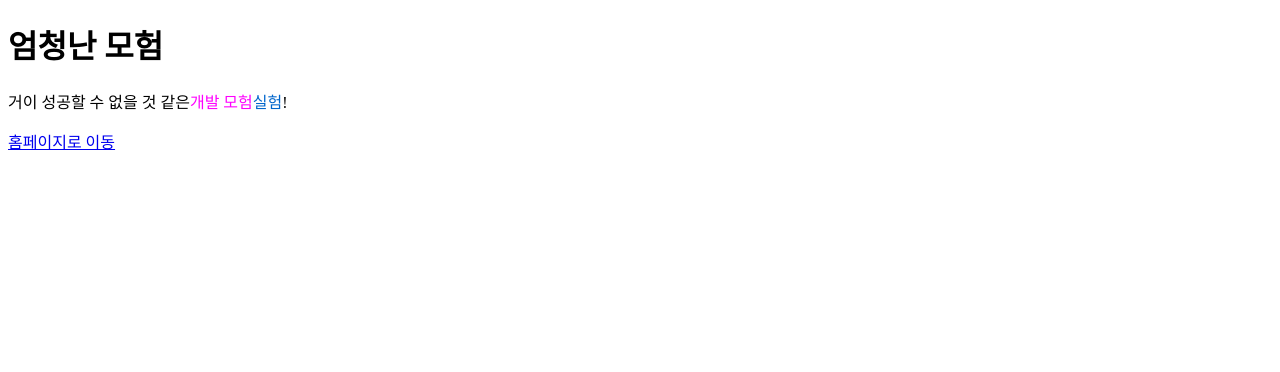
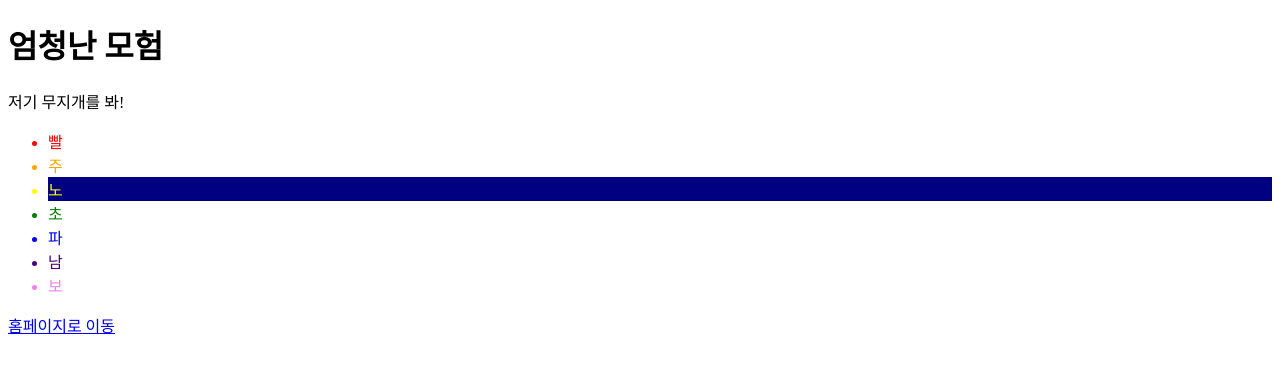
Before and after one commit to ketchup5744/my-git-repo, a plain HTML site: page crazy.html in a window 1280 px wide. Drawn offline with Linux system fonts and the light colour scheme.

Commit message:
무지개 꿈을 더했다

```diff
--- a/crazy.html
+++ b/crazy.html
@@ -8,8 +8,17 @@ initial-scale=1.0">
 </head>
 <body>
 <h1>엄청난 모험</h1>
-<p>거이 성공할 수 없을 것 같은<span style=" color: #F0F">개발
-모험</span><span style=" color: #06C">실험</span>!</p>
+<p>저기 무지개를 봐!</p>
+<ul>
+<li style="color:red">빨</li>
+<li style="color:orange">주</li>
+<li style="color:yellow; background-color:navy">노</li>
+<li style="color:green">초</li>
+<li style="color:blue">파</li>
+<li style="color:indigo">남</li>
+<li style="color:violet">보</li>
+</ul>
 <p><a href="index.html">홈페이지로 이동</a></p>
 </body>
+
 </html>
```
